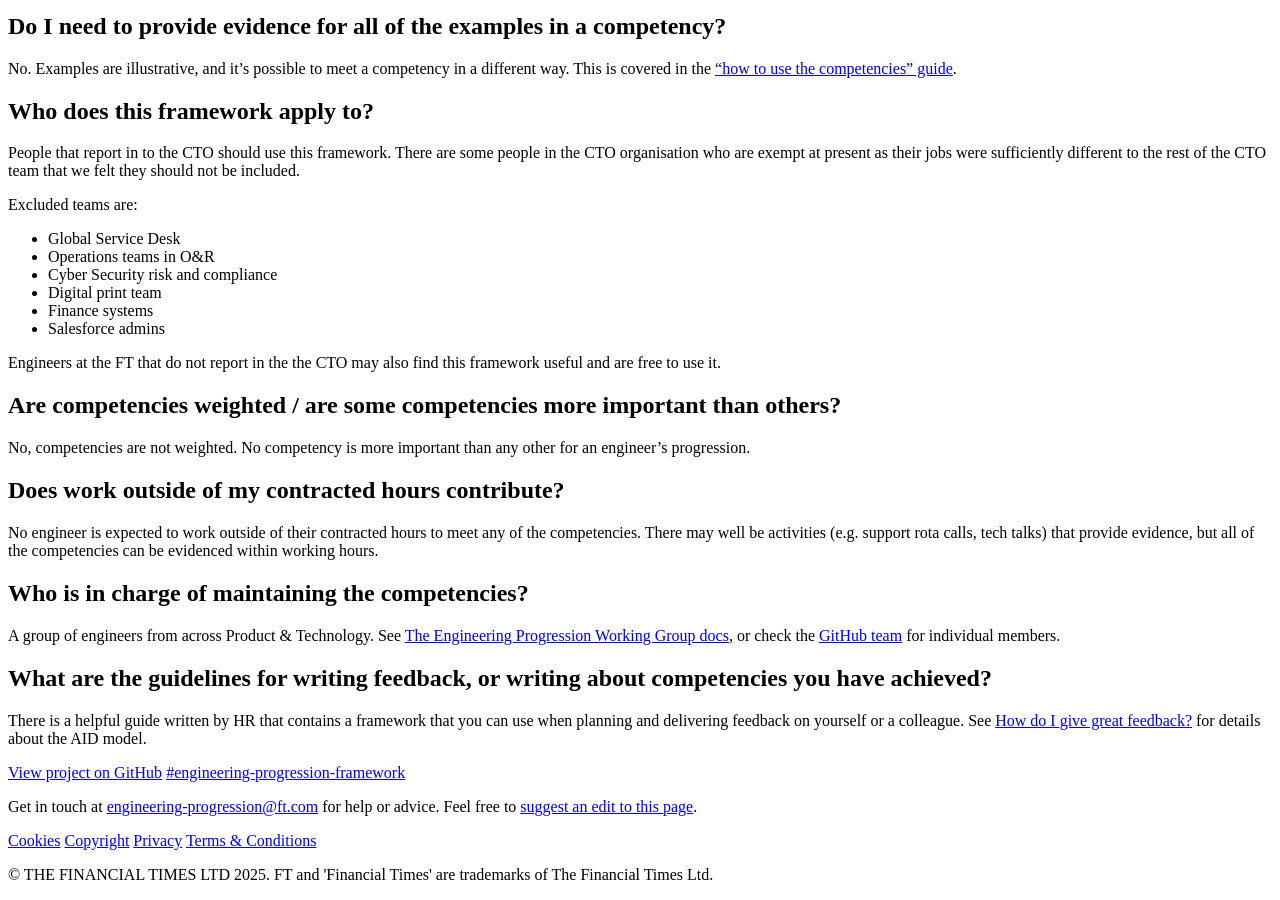
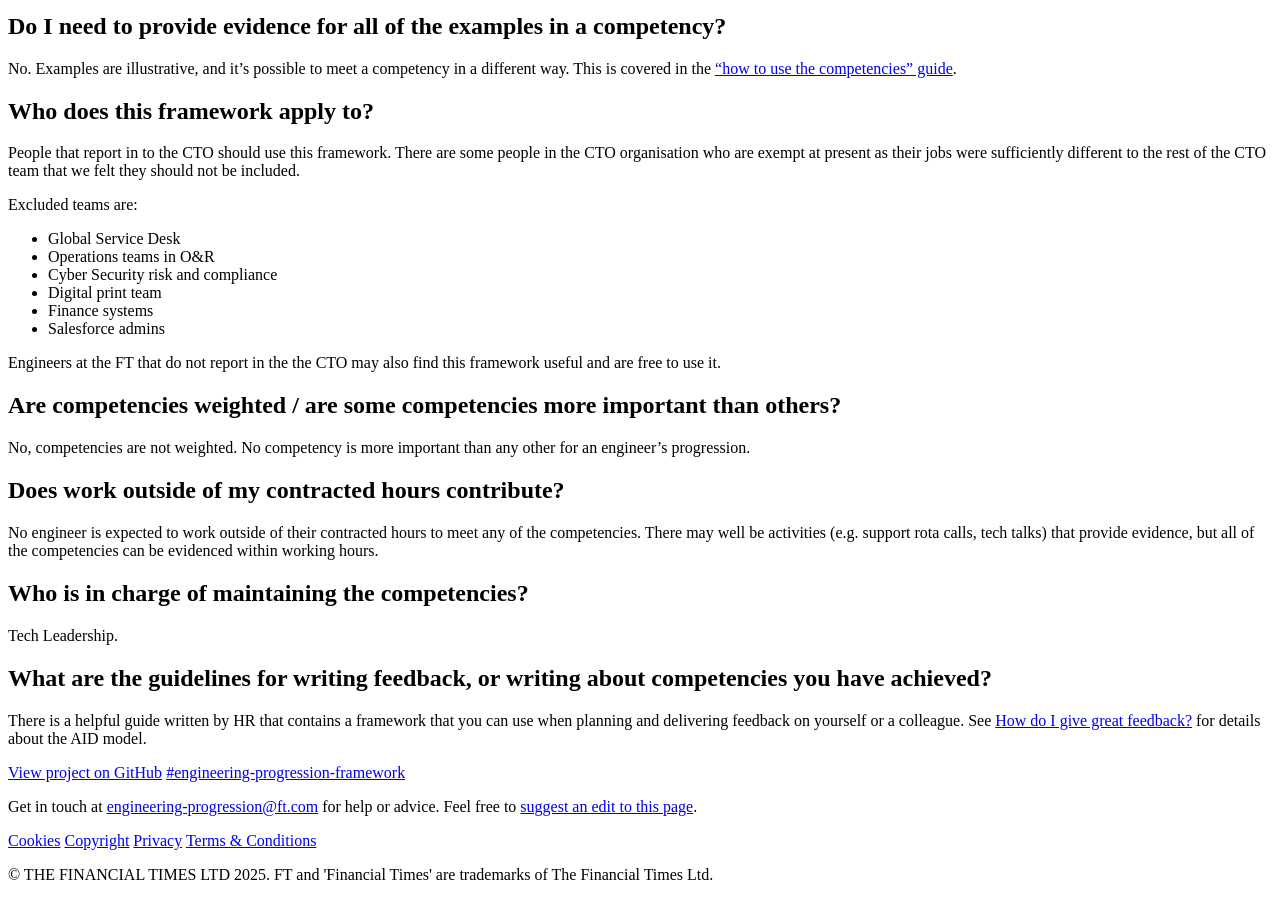
Before and after one commit to Financial-Times/engineering-progression, a Jekyll site: the page built from site/pages/faq.md, in a window 1280 px wide and 900 px high, scrolled down 1340 px. Built offline with Jekyll 4.4.1, drawn with Linux system fonts in a browser that asks for light colours; a style sheet for code colours, icons or effects is not loaded.

Commit message:
Remove the working group documentation
This is no longer a thing, and the framework is owned by tech
leadership. This can always change again in future.

```diff
--- a/site/_data/contact.yml
+++ b/site/_data/contact.yml
@@ -1,5 +1,5 @@
 
-# Working group contact details
+# Contact details
 email: engineering-progression@ft.com
 slack:
   name: engineering-progression-framework
--- a/site/pages/faq.md
+++ b/site/pages/faq.md
@@ -101,7 +101,7 @@
 
 ## Who is in charge of maintaining the competencies?
 
-A group of engineers from across Product &amp; Technology. See [The Engineering Progression Working Group docs](/docs/working-group/), or check the [GitHub team](https://github.com/orgs/Financial-Times/teams/engineering-progression-working-group/members) for individual members.
+Tech Leadership.
 
 ## What are the guidelines for writing feedback, or writing about competencies you have achieved?
 
--- a/site/pages/home.html
+++ b/site/pages/home.html
@@ -75,10 +77,9 @@
 			<ul>
 				<li><a href="{{site.github.repository_url}}/blob/main/CONTRIBUTING.md#contributing" class="o-typography-link--external">Read the contributing guide</a></li>
 				<li><a href="{{site.github.repository_url}}/issues/new" class="o-typography-link--external">Open an issue on GitHub</a></li>
-				<li><a href="/docs/working-group/">Read about the Engineering Progression Working Group</a></li>
 				<li>To suggest and discuss improvements, open an <a href="{{site.github.repository_url}}/issues/new" class="o-typography-link--external">issue</a> or pull request in GitHub</li>
 				<li>For general enquiries, use the <a href="{{site.data.contact.slack.url}}" class="o-typography-link--external">#{{site.data.contact.slack.name}}</a> slack channel</li>
-				<li>Email <a href="mailto:{{site.data.contact.email}}">{{site.data.contact.email}}</a> for anything you'd like to discuss privately</li>
+				<li>Email <a href="mailto:{{site.data.contact.email}}">{{site.data.contact.email}}</a></li>
 			</ul>
 		</div>
 
```
Also changed, not shown: other parts of site/pages/home.html (+2 -0 lines), docs/language.md (+1 -1 lines), site/pages/working-group.md (deleted, +0 -50 lines).
